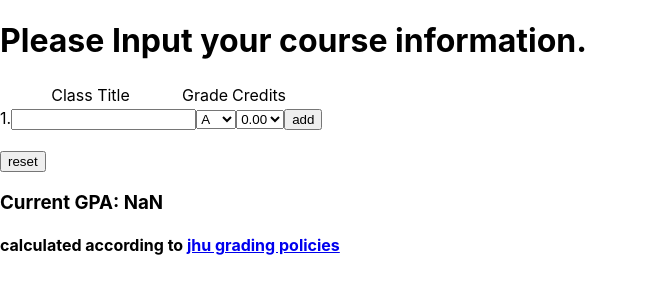
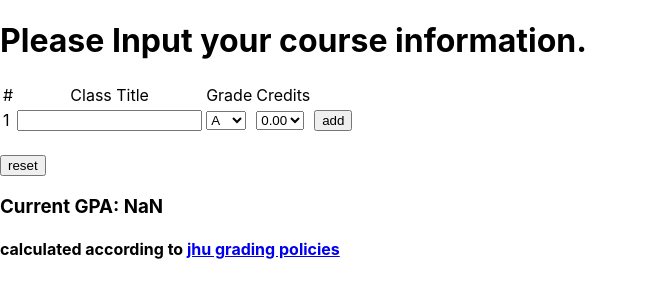
Before and after one commit to stevensgeek41/gpa-calculator, a React (Create React App) app: page / in a window 1280 px wide. Shown: the top 300 px of the page, without its empty margins (0-648 px from the left). Built offline with nearby package versions, Linux system fonts and the light colour scheme.

Commit message:
update table

```diff
--- a/src/App.js
+++ b/src/App.js
@@ -52,21 +52,6 @@ function grade2point(grade){
       case "F": val=0.0; break;
   }
   return val;
-}
-
-function Table()
-{
-  return(
-    <table>
-      <thead>
-        <tr>
-          <td width={175} align="center">Class Title</td>
-          <td>Grade</td>
-          <td>Credits</td>
-        </tr>
-      </thead>
-    </table>
-  );
 }
 
 function Calculate(props){
@@ -166,21 +151,32 @@ class Courses extends React.Component{
     const credits = this.state.credits.slice();
     return (
       <div className="body">
-        <Table/>
-      <form onSubmit={this.textOnSubmit}>
+
+      <table>
+        <thead>
+          <tr>
+            <td align="center">#</td>
+            <td align="center">Class Title</td>
+            <td align="center">Grade</td>
+            <td align="center">Credits</td>
+          </tr>
+        </thead>
+
+
         {grades.map((v,i)=>
-                 <div className={"course"+i} key={i}>
-                      {i+1}.<input type="text" size={20}/>
-                  <Grade value={v} onChange={this.gradeOnChange.bind(this,i)}/>
-                  <Credits value={credits[i]} onChange={this.creditOnChange.bind(this,i)}/>
-                      <input type="button" value="add" onClick={this.addOnClick.bind(this,i+1)}/>
+                 <tr className={"course"+i} key={i}>
+                      <td>{i+1}</td>
+                  <td><input type="text" size={20}/></td>
+                  <td><Grade value={v} onChange={this.gradeOnChange.bind(this,i)}/></td>
+                  <td><Credits value={credits[i]} onChange={this.creditOnChange.bind(this,i)}/></td>
+                      <td><input type="button" value="add" onClick={this.addOnClick.bind(this,i+1)}/></td>
                   {
                 i > 0 &&
-                 <input type="button" value="delete" onClick={this.deleteOnClick.bind(this,i)}/>
+                 <td><input type="button" value="delete" onClick={this.deleteOnClick.bind(this,i)}/></td>
                   }
-                 </div>
+                 </tr>
                   )}
-        </form>
+        </table>
         <br/>
         <input type="button" value="reset" onClick={this.resetOnClick}/>
         <Calculate grades={this.state.grades} credits={this.state.credits}/>
```
